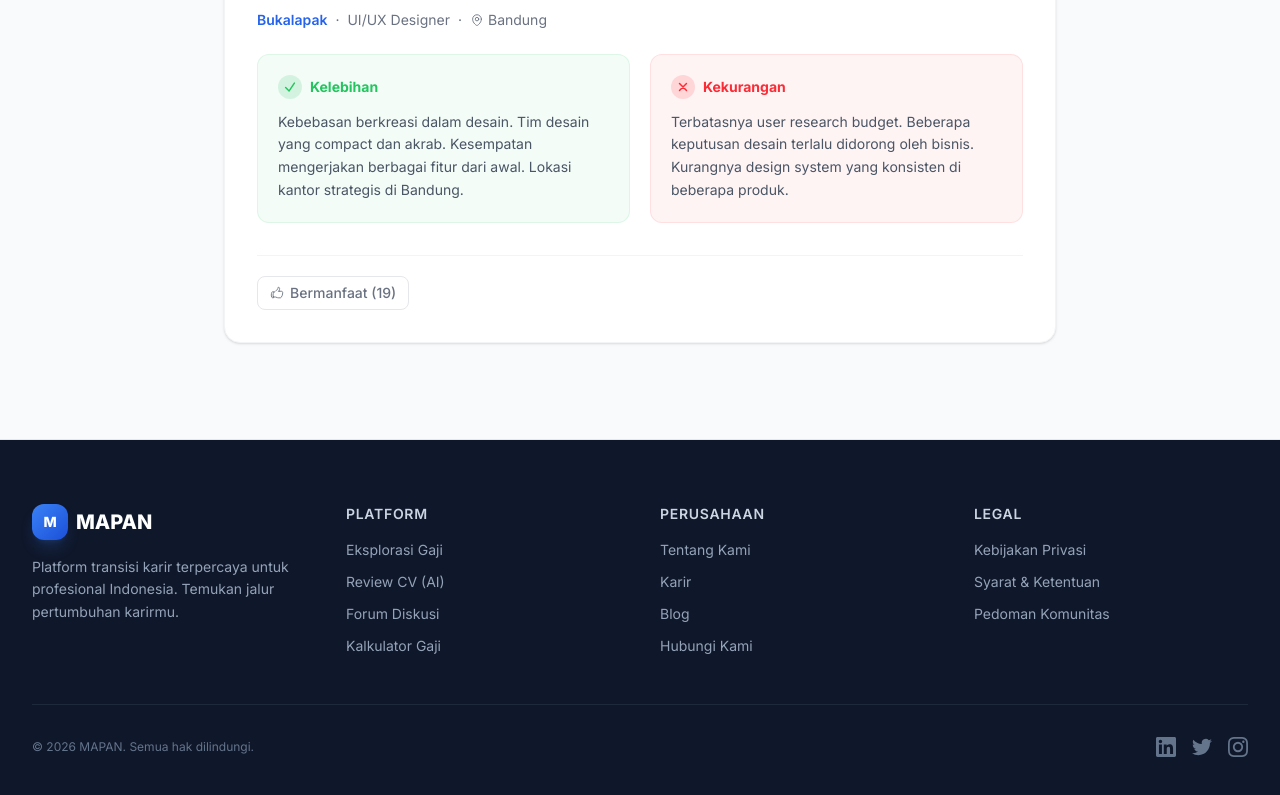
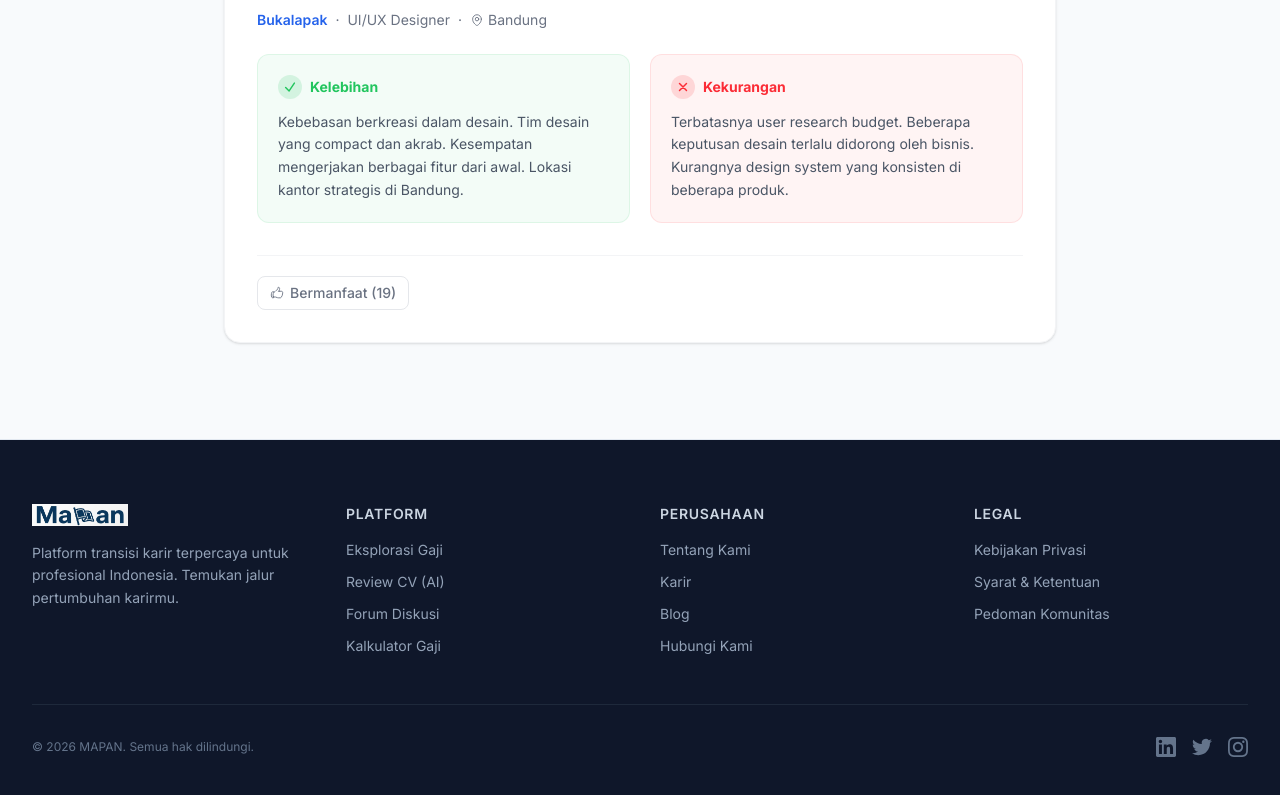
Before and after one commit to Thariq21/mapan-frontend, a React (Vite) app: page / in a window 1280 px wide. Shown: the part 5683-6478 px from the top of the page. Built offline with nearby package versions, Linux system fonts and the light colour scheme; no server answers.

Commit message:
forgot to update logo in Footer component

```diff
--- a/src/components/Footer.jsx
+++ b/src/components/Footer.jsx
@@ -1,3 +1,5 @@
+import logo from "../images/logo-home.jpeg";
+
 export default function Footer() {
   return (
     <footer
@@ -9,10 +11,7 @@
           {/* Brand column */}
           <div className="sm:col-span-2 lg:col-span-1">
             <div className="flex items-center gap-2 mb-4">
-              <span className="flex h-9 w-9 items-center justify-center rounded-xl bg-linear-to-br from-primary-500 to-primary-700 text-white font-extrabold text-sm shadow-lg shadow-primary-500/20">
-                M
-              </span>
-              <span className="text-xl font-extrabold text-white">MAPAN</span>
+              <img src={logo} alt="Logo MAPAN" className="w-24" />
             </div>
             <p className="text-sm leading-relaxed">
               Platform transisi karir terpercaya untuk profesional Indonesia.
@@ -32,7 +31,10 @@
                 </a>
               </li>
               <li>
-                <a href="#review-cv" className="hover:text-white transition-colors">
+                <a
+                  href="#review-cv"
+                  className="hover:text-white transition-colors"
+                >
                   Review CV (AI)
                 </a>
               </li>
```
